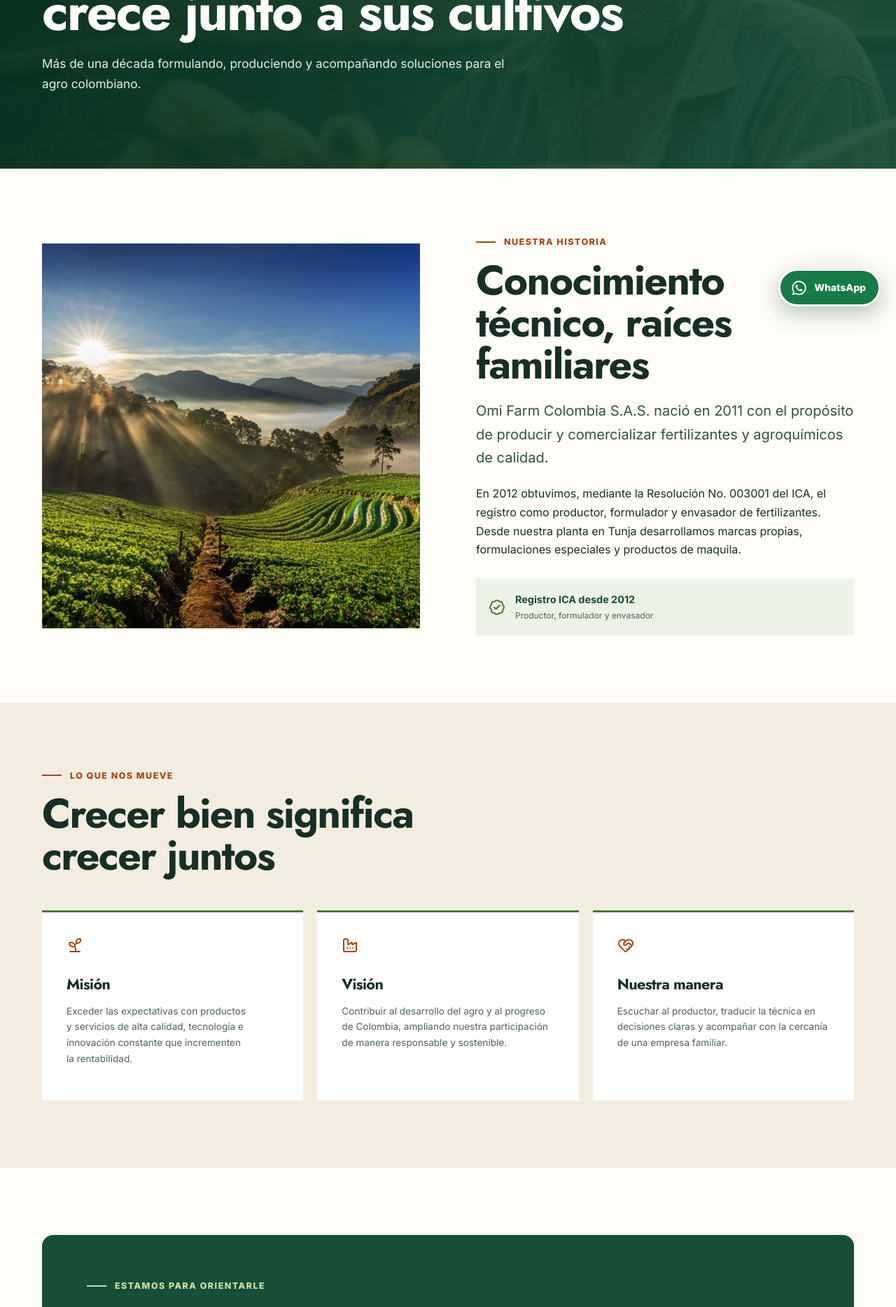
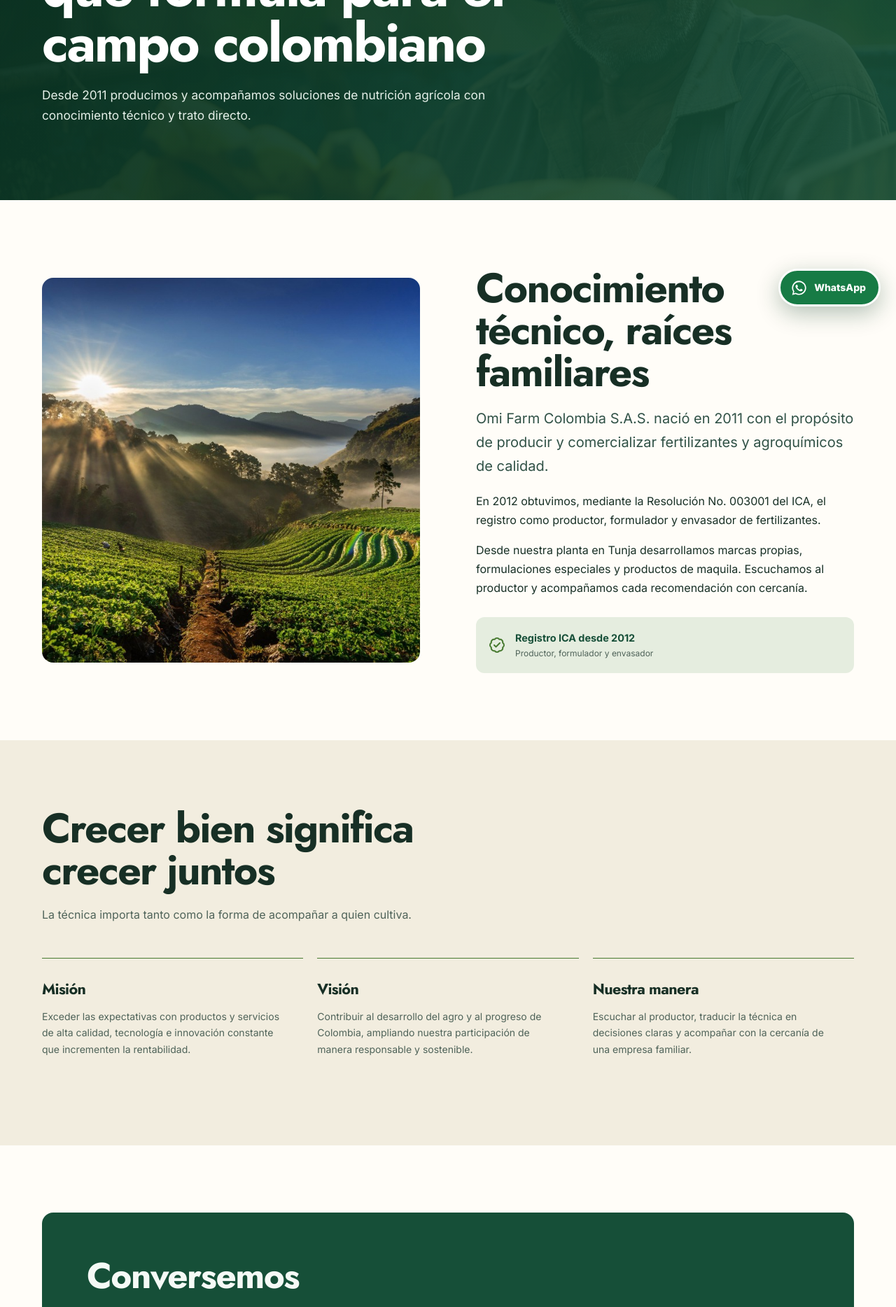
Before and after one commit to eserafasi/omifarm, a Next.js app: page /nosotros in a window 1280 px wide. Shown: the part 340-2208 px from the top of the page at 70% size. Built offline with nearby package versions, Linux system fonts and the light colour scheme.

Commit message:
feat: strengthen family story and expertise
Co-authored-by: eserafasi <eserafasi@users.noreply.github.com>

```diff
--- a/app/[slug]/page.tsx
+++ b/app/[slug]/page.tsx
@@ -1,6 +1,6 @@
 import type { Metadata } from "next";
 import Image from "next/image";
-import { ArrowRight, BadgeCheck, BriefcaseBusiness, CheckCircle2, Factory, HeartHandshake, Mail, MapPin, MessageCircle, ShieldCheck, Sprout, Store } from "lucide-react";
+import { ArrowRight, BadgeCheck, BriefcaseBusiness, CheckCircle2, Mail, MapPin, MessageCircle, ShieldCheck, Store } from "lucide-react";
 import { notFound } from "next/navigation";
 import { whatsappUrl } from "@/lib/contact";
 
@@ -27,12 +27,12 @@ export async function generateMetadata({ params }: Props): Promise<Metadata> {
   return { title: titles[slug] ?? "Omi Farm Colombia" };
 }
 
-function PageHero({ eyebrow, title, text }: { eyebrow: string; title: string; text: string }) {
-  return <section className="page-hero"><div className="container"><p className="eyebrow light"><span />{eyebrow}</p><h1>{title}</h1><p>{text}</p></div></section>;
+function PageHero({ title, text }: { title: string; text: string }) {
+  return <section className="page-hero"><div className="container"><h1>{title}</h1><p>{text}</p></div></section>;
 }
 
 function ContactPanel({ title = "Conversemos", text, label = "Escribir por WhatsApp" }: { title?: string; text: string; label?: string }) {
-  return <div className="contact-panel"><div><p className="eyebrow light"><span /> Estamos para orientarle</p><h2>{title}</h2><p>{text}</p></div><a className="button button-light" href={whatsappUrl} target="_blank" rel="noreferrer"><MessageCircle size={18} />{label}</a></div>;
+  return <div className="contact-panel"><div><h2>{title}</h2><p>{text}</p></div><a className="button button-light" href={whatsappUrl} target="_blank" rel="noreferrer"><MessageCircle size={18} />{label}</a></div>;
 }
 
 export default async function InfoPage({ params }: Props) {
@@ -51,15 +51,15 @@ export default async function InfoPage({ params }: Props) {
 
 function Nosotros() {
   return <>
-    <PageHero eyebrow="Desde Tunja para el campo" title="Una empresa familiar que crece junto a sus cultivos" text="Más de una década formulando, produciendo y acompañando soluciones para el agro colombiano." />
+    <PageHero title="Una familia de Tunja que formula para el campo colombiano" text="Desde 2011 producimos y acompañamos soluciones de nutrición agrícola con conocimiento técnico y trato directo." />
     <section className="section"><div className="container about-grid">
       <div className="about-image"><Image src="/images/equipo.jpg" alt="Familia y equipo Omi Farm Colombia" fill sizes="(max-width: 800px) 100vw, 50vw" /></div>
-      <div><p className="eyebrow"><span /> Nuestra historia</p><h2>Conocimiento técnico, raíces familiares</h2><p className="lead">Omi Farm Colombia S.A.S. nació en 2011 con el propósito de producir y comercializar fertilizantes y agroquímicos de calidad.</p><p>En 2012 obtuvimos, mediante la Resolución No. 003001 del ICA, el registro como productor, formulador y envasador de fertilizantes. Desde nuestra planta en Tunja desarrollamos marcas propias, formulaciones especiales y productos de maquila.</p><div className="about-note"><BadgeCheck /> <span><strong>Registro ICA desde 2012</strong>Productor, formulador y envasador</span></div></div>
+      <div className="about-story"><h2>Conocimiento técnico, raíces familiares</h2><p className="lead">Omi Farm Colombia S.A.S. nació en 2011 con el propósito de producir y comercializar fertilizantes y agroquímicos de calidad.</p><p>En 2012 obtuvimos, mediante la Resolución No. 003001 del ICA, el registro como productor, formulador y envasador de fertilizantes.</p><p>Desde nuestra planta en Tunja desarrollamos marcas propias, formulaciones especiales y productos de maquila. Escuchamos al productor y acompañamos cada recomendación con cercanía.</p><div className="about-note"><BadgeCheck /> <span><strong>Registro ICA desde 2012</strong>Productor, formulador y envasador</span></div></div>
     </div></section>
-    <section className="section soft-section"><div className="container"><div className="section-heading"><p className="eyebrow"><span /> Lo que nos mueve</p><h2>Crecer bien significa crecer juntos</h2></div><div className="principles">
-      <article><Sprout /><h3>Misión</h3><p>Exceder las expectativas con productos y servicios de alta calidad, tecnología e innovación constante que incrementen la rentabilidad.</p></article>
-      <article><Factory /><h3>Visión</h3><p>Contribuir al desarrollo del agro y al progreso de Colombia, ampliando nuestra participación de manera responsable y sostenible.</p></article>
-      <article><HeartHandshake /><h3>Nuestra manera</h3><p>Escuchar al productor, traducir la técnica en decisiones claras y acompañar con la cercanía de una empresa familiar.</p></article>
+    <section className="section soft-section"><div className="container"><div className="section-heading"><h2>Crecer bien significa crecer juntos</h2><p>La técnica importa tanto como la forma de acompañar a quien cultiva.</p></div><div className="principles">
+      <article><h3>Misión</h3><p>Exceder las expectativas con productos y servicios de alta calidad, tecnología e innovación constante que incrementen la rentabilidad.</p></article>
+      <article><h3>Visión</h3><p>Contribuir al desarrollo del agro y al progreso de Colombia, ampliando nuestra participación de manera responsable y sostenible.</p></article>
+      <article><h3>Nuestra manera</h3><p>Escuchar al productor, traducir la técnica en decisiones claras y acompañar con la cercanía de una empresa familiar.</p></article>
     </div></div></section>
     <section className="section"><div className="container"><ContactPanel text="Cuéntenos qué cultiva y qué quiere mejorar. Nuestro equipo le ayudará a encontrar una alternativa." /></div></section>
   </>;
@@ -68,9 +68,9 @@ function Nosotros() {
 function Cobertura() {
   const regions = ["Boyacá", "Cundinamarca", "Santander", "Meta", "Tolima", "Casanare"];
   return <>
-    <PageHero eyebrow="Cobertura regional" title="Acompañamos el agro donde usted está" text="Nuestra operación nace en Tunja y llega a seis mercados agrícolas principales del país." />
+    <PageHero title="Acompañamos el agro donde usted está" text="Nuestra operación nace en Tunja y llega a seis mercados agrícolas principales del país." />
     <section className="section"><div className="container coverage-page-grid">
-      <div><p className="eyebrow"><span /> Mercados principales</p><h2>Presencia que se construye con relaciones</h2><p className="lead">Trabajamos con agricultores, agrónomos y almacenes de insumos para acercar soluciones especializadas a cada zona.</p><p>¿Su municipio no aparece? Escríbanos. Revisamos disponibilidad, despacho o contacto con distribuidores.</p><a href={whatsappUrl} className="button" target="_blank" rel="noreferrer">Consultar mi zona <ArrowRight size={18} /></a></div>
+      <div><h2>Presencia que se construye con relaciones</h2><p className="lead">Trabajamos con agricultores, agrónomos y almacenes de insumos para acercar soluciones especializadas a cada zona.</p><p>¿Su municipio no aparece? Escríbanos. Revisamos disponibilidad, despacho o contacto con distribuidores.</p><a href={whatsappUrl} className="button" target="_blank" rel="noreferrer">Consultar mi zona <ArrowRight size={18} /></a></div>
       <div className="region-list">{regions.map((region, i) => <div key={region}><span>{String(i + 1).padStart(2, "0")}</span><MapPin /><strong>{region}</strong></div>)}</div>
     </div></section>
     <section className="image-break"><Image src="/images/campo.jpeg" alt="Cultivos de la región colombiana" fill sizes="100vw" /><div><strong>Desde Tunja, Boyacá</strong><span>Producción y acompañamiento para el campo colombiano</span></div></section>
@@ -79,37 +79,37 @@ function Cobertura() {
 
 function Testimonios() {
   return <>
-    <PageHero eyebrow="Experiencias del campo" title="Relaciones que se cultivan con confianza" text="El acompañamiento técnico y la cercanía son parte de cada solución Omi Farm." />
-    <section className="section"><div className="container testimonial-intro"><div className="testimonial-photo"><Image src="/images/manzanas.jpg" alt="Resultado en cultivo de manzana" fill sizes="(max-width: 800px) 100vw, 50vw" /></div><div><p className="eyebrow"><span /> Resultados reales</p><h2>La evidencia está en el cultivo</h2><p className="lead">Estamos organizando las historias de productores y distribuidores para compartirlas con su autorización.</p><p>No publicamos reseñas inventadas. Mientras incorporamos testimonios verificados, nuestro equipo puede contarle qué soluciones se usan en cultivos y etapas similares a los suyos.</p><a href={whatsappUrl} target="_blank" rel="noreferrer" className="button">Preguntar por una experiencia <ArrowRight size={18} /></a></div></div></section>
+    <PageHero title="Relaciones que se cultivan con confianza" text="El acompañamiento técnico y la cercanía son parte de cada solución Omi Farm." />
+    <section className="section"><div className="container testimonial-intro"><div className="testimonial-photo"><Image src="/images/manzanas.jpg" alt="Resultado en cultivo de manzana" fill sizes="(max-width: 800px) 100vw, 50vw" /></div><div><h2>La evidencia está en el cultivo</h2><p className="lead">Estamos organizando las historias de productores y distribuidores para compartirlas con su autorización.</p><p>No publicamos reseñas inventadas. Mientras incorporamos testimonios verificados, nuestro equipo puede contarle qué soluciones se usan en cultivos y etapas similares a los suyos.</p><a href={whatsappUrl} target="_blank" rel="noreferrer" className="button">Preguntar por una experiencia <ArrowRight size={18} /></a></div></div></section>
   </>;
 }
 
 function Distribuidores() {
   const url = `${whatsappUrl.split("?")[0]}?text=${encodeURIComponent("Hola Omi Farm, me interesa ser distribuidor. Quisiera conocer los requisitos.")}`;
   return <>
-    <PageHero eyebrow="Crezcamos juntos" title="Lleve Omi Farm a más productores" text="Buscamos aliados que conozcan su territorio, crean en la asesoría y quieran construir relaciones de largo plazo." />
-    <section className="section"><div className="container distributor-grid"><div><p className="eyebrow"><span /> Para almacenes y distribuidores</p><h2>Un portafolio respaldado por producción propia</h2><div className="check-stack">{["Líneas para diferentes etapas del cultivo", "Acompañamiento técnico y comercial", "Material de producto y catálogo", "Relación directa con una empresa familiar"].map((item) => <span key={item}><CheckCircle2 />{item}</span>)}</div></div><div className="interest-card"><Store /><h3>Cuéntenos sobre su negocio</h3><p>Comparta su ciudad, zonas de atención y experiencia en el sector. Le responderemos personalmente.</p><a href={url} target="_blank" rel="noreferrer" className="button">Iniciar conversación <ArrowRight size={18} /></a><small>También puede escribir a <a href="mailto:info@omifarmcolombia.co">info@omifarmcolombia.co</a></small></div></div></section>
+    <PageHero title="Lleve Omi Farm a más productores" text="Buscamos aliados que conozcan su territorio, crean en la asesoría y quieran construir relaciones de largo plazo." />
+    <section className="section"><div className="container distributor-grid"><div><h2>Un portafolio respaldado por producción propia</h2><div className="check-stack">{["Líneas para diferentes etapas del cultivo", "Acompañamiento técnico y comercial", "Material de producto y catálogo", "Relación directa con una empresa familiar"].map((item) => <span key={item}><CheckCircle2 />{item}</span>)}</div></div><div className="interest-card"><Store /><h3>Cuéntenos sobre su negocio</h3><p>Comparta su ciudad, zonas de atención y experiencia en el sector. Le responderemos personalmente.</p><a href={url} target="_blank" rel="noreferrer" className="button">Iniciar conversación <ArrowRight size={18} /></a><small>También puede escribir a <a href="mailto:info@omifarmcolombia.co">info@omifarmcolombia.co</a></small></div></div></section>
   </>;
 }
 
 function SimpleContact({ type }: { type: "work" | "pqrs" }) {
   const work = type === "work";
   return <>
-    <PageHero eyebrow={work ? "Haga parte del equipo" : "Atención al cliente"} title={work ? "Trabaje con nosotros" : "Peticiones, quejas, reclamos y sugerencias"} text={work ? "Nos interesa conocer personas comprometidas con el campo, la calidad y el trabajo cercano." : "Su mensaje nos ayuda a atenderle mejor y a fortalecer nuestros productos y servicios."} />
+    <PageHero title={work ? "Trabaje con nosotros" : "Peticiones, quejas, reclamos y sugerencias"} text={work ? "Nos interesa conocer personas comprometidas con el campo, la calidad y el trabajo cercano." : "Su mensaje nos ayuda a atenderle mejor y a fortalecer nuestros productos y servicios."} />
     <section className="section"><div className="container single-contact-card">{work ? <BriefcaseBusiness /> : <ShieldCheck />}<h2>{work ? "Envíe su hoja de vida" : "Cuéntenos qué ocurrió"}</h2><p>{work ? "Indique en el asunto el área o cargo de su interés. Revisaremos su perfil cuando exista una oportunidad relacionada." : "Incluya su nombre, datos de contacto, producto o servicio relacionado y una descripción clara de su solicitud."}</p><a className="button" href={`mailto:info@omifarmcolombia.co?subject=${encodeURIComponent(work ? "Hoja de vida — Omi Farm" : "P.Q.R.S. — Omi Farm")}`}><Mail size={18} />{work ? "Enviar hoja de vida" : "Enviar P.Q.R.S."}</a><small>Canal oficial: info@omifarmcolombia.co</small></div></section>
   </>;
 }
 
 function Contacto() {
   return <>
-    <PageHero eyebrow="Contacto" title="Hablemos de lo que su cultivo necesita" text="Escríbanos por WhatsApp para una respuesta ágil o visítenos en nuestra planta de Tunja." />
+    <PageHero title="Hablemos de lo que su cultivo necesita" text="Escríbanos por WhatsApp para una respuesta ágil o visítenos en nuestra planta de Tunja." />
     <section className="section"><div className="container contact-grid"><a href={whatsappUrl} target="_blank" rel="noreferrer"><MessageCircle /><span><small>Atención ágil</small><strong>+57 312 380 9599</strong>Escribir por WhatsApp</span></a><a href="mailto:info@omifarmcolombia.co"><Mail /><span><small>Correo</small><strong>info@omifarmcolombia.co</strong>Enviar un mensaje</span></a><a href="https://maps.google.com/?q=Carrera+12+No.+7B-20+Tunja" target="_blank" rel="noreferrer"><MapPin /><span><small>Planta</small><strong>Cra. 12 No. 7B–20</strong>Tunja, Boyacá</span></a></div></section>
   </>;
 }
 
 function Privacy() {
   return <>
-    <PageHero eyebrow="Información legal" title="Política de privacidad" text="Conozca cómo tratamos la información que usted comparte con Omi Farm Colombia S.A.S." />
+    <PageHero title="Política de privacidad" text="Conozca cómo tratamos la información que usted comparte con Omi Farm Colombia S.A.S." />
     <section className="section"><article className="container legal-copy"><h2>Tratamiento de datos personales</h2><p>Omi Farm Colombia S.A.S. utiliza los datos recibidos a través de sus canales de contacto para responder solicitudes, brindar asesoría, gestionar relaciones comerciales y cumplir obligaciones legales.</p><h3>Información que podemos recibir</h3><p>Nombre, teléfono, correo electrónico, ubicación, datos de su negocio o cultivo y el contenido de las comunicaciones que usted decida enviar.</p><h3>Sus derechos</h3><p>Usted puede conocer, actualizar, rectificar o solicitar la eliminación de sus datos, así como revocar su autorización cuando sea procedente.</p><h3>Canal de atención</h3><p>Para consultas relacionadas con sus datos, escriba a <a href="mailto:info@omifarmcolombia.co">info@omifarmcolombia.co</a> o comuníquese al +57 312 380 9599.</p><p className="legal-note">Esta página resume el uso previsto de la información en el sitio. Antes de publicar, la empresa debe validar el texto legal completo con su responsable jurídico y de protección de datos.</p></article></section>
   </>;
 }
--- a/app/globals.css
+++ b/app/globals.css
@@ -268,17 +268,17 @@ p { line-height: var(--leading-body); text-wrap: pretty; }
 .technical-note { margin-top: 30px; padding: 16px 20px; color: #6b756e; background: rgba(255,255,255,.62); font-size: .72rem; }
 
 .about-grid { display: grid; grid-template-columns: 1fr 1fr; gap: 80px; align-items: center; }
-.about-image { height: 550px; position: relative; }
+.about-image { height: 550px; position: relative; overflow: hidden; border-radius: var(--radius-lg); }
 .about-image img { object-fit: cover; }
-.about-note { margin-top: 28px; padding: 18px; display: flex; gap: 14px; align-items: center; background: #edf3e4; }
+.about-story > p { max-width: 62ch; }
+.about-note { margin-top: 28px; padding: 18px; display: flex; gap: 14px; align-items: center; background: #e5eddf; border-radius: var(--radius-md); }
 .about-note svg { color: var(--leaf); }
 .about-note span { display: grid; color: var(--muted); font-size: .75rem; }
 .about-note strong { color: var(--forest); font-size: .9rem; }
 .soft-section { background: var(--cream); }
 .principles { display: grid; grid-template-columns: repeat(3, 1fr); gap: 20px; }
-.principles article { padding: 35px; background: white; border-top: 3px solid var(--leaf); }
-.principles svg { margin-bottom: 24px; color: var(--orange); }
-.principles p { color: var(--muted); font-size: .85rem; }
+.principles article { padding: var(--space-8) var(--space-6) var(--space-4) 0; border-top: 1px solid var(--color-growth); }
+.principles p { color: var(--muted); font-size: var(--text-small); }
 .contact-panel { background: var(--forest); }
 .contact-panel p:not(.eyebrow) { max-width: 650px; color: #cce0d4; }
 .coverage-page-grid { display: grid; grid-template-columns: .9fr 1.1fr; gap: 100px; align-items: center; }
```
